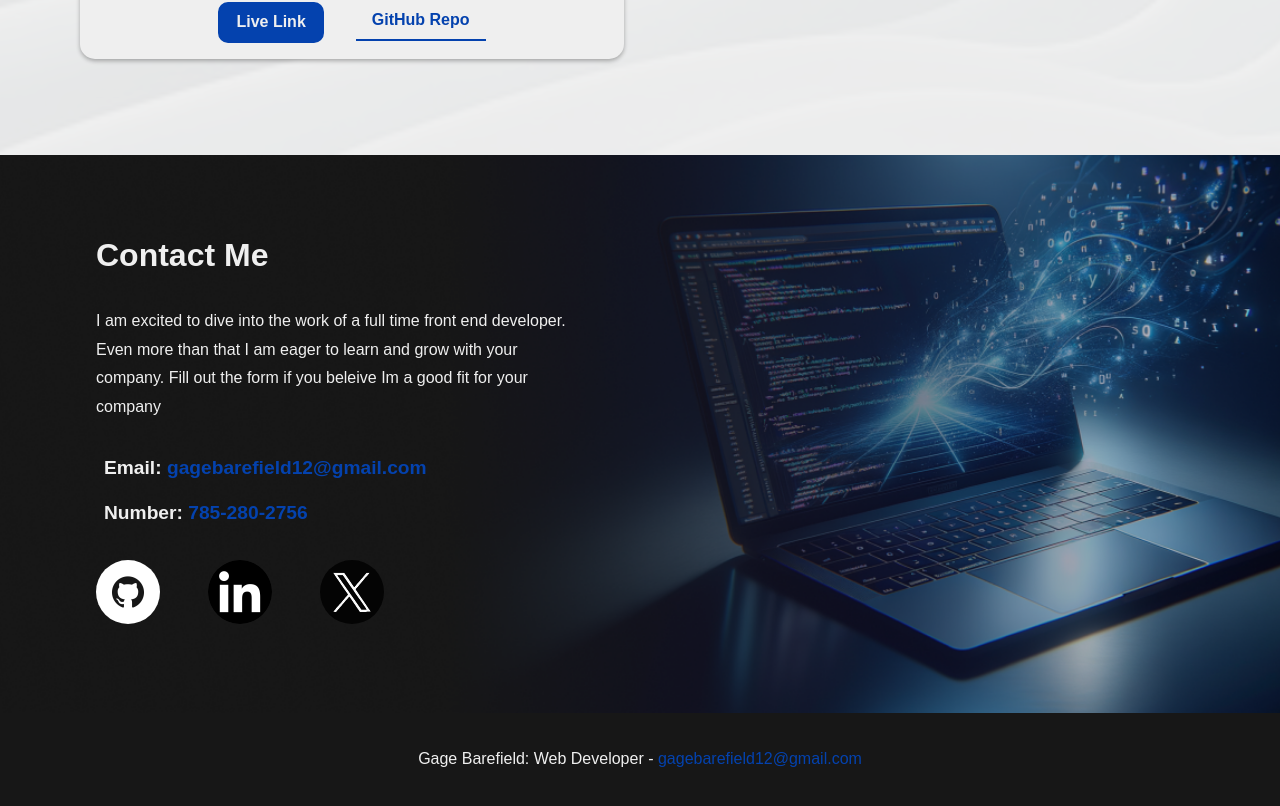
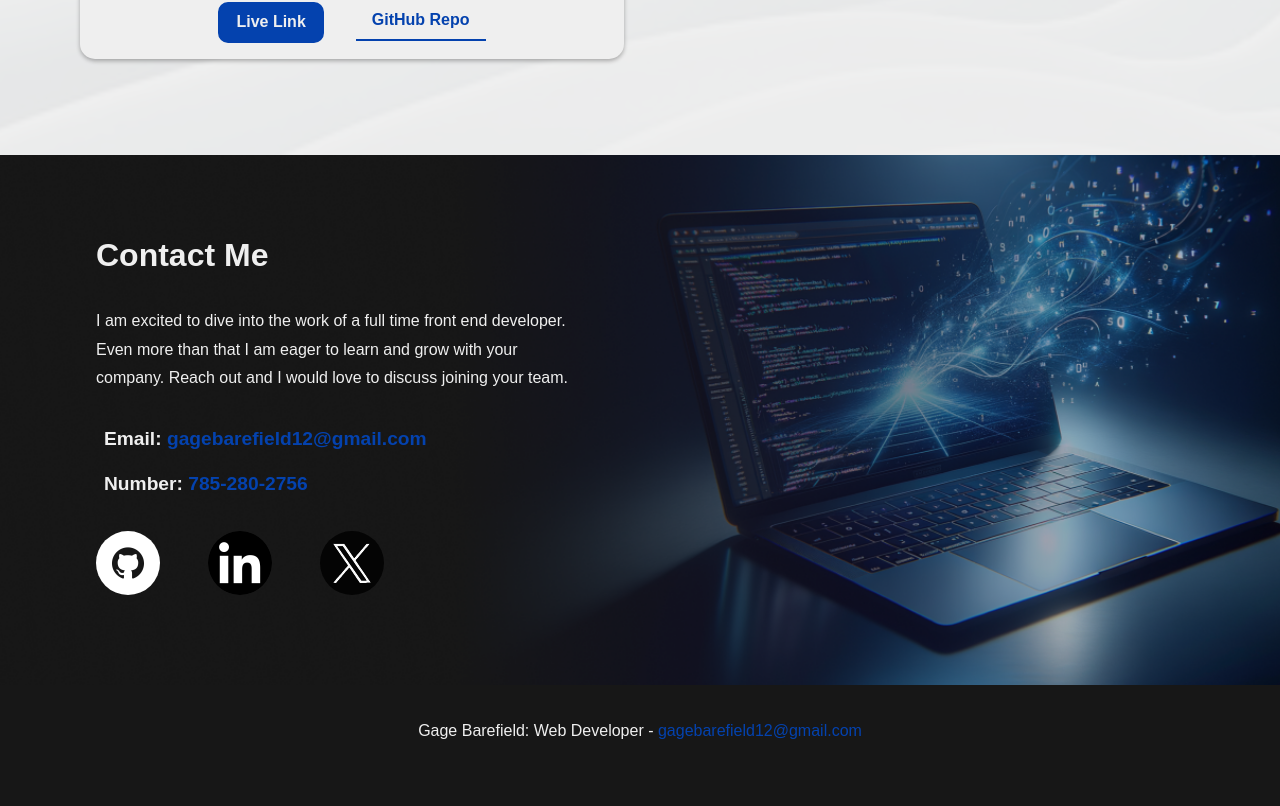
Before and after one commit to barefield112/portfolio-site, a React (Vite) app: page / in a window 1280 px wide. Shown: the part 3028-3834 px from the top of the page. After the commit the page ends 3805 px from the top, so only its background shows below. Built offline with nearby package versions, Linux system fonts and the light colour scheme.

Commit message:
Contact text edit

```diff
--- a/src/Contact.jsx
+++ b/src/Contact.jsx
@@ -9,8 +9,7 @@ function Contact(){
             <div className="contact-text-content">
                 <h2 className="section-header iswhite">Contact Me</h2>
                 <p>I am excited to dive into the work of a full time front end developer.
-                    Even more than that I am eager to learn and grow with your company. Fill out the form if you beleive Im a good fit
-                    for your company</p>
+                    Even more than that I am eager to learn and grow with your company. Reach out and I would love to discuss joining your team.</p>
                 <ul>
                 <li>Email: <a href="mailto:gagebarefield12@gmail.com">gagebarefield12@gmail.com</a></li>
                 <li>Number: <a href="tel:785-280-2756">785-280-2756</a></li>
```
